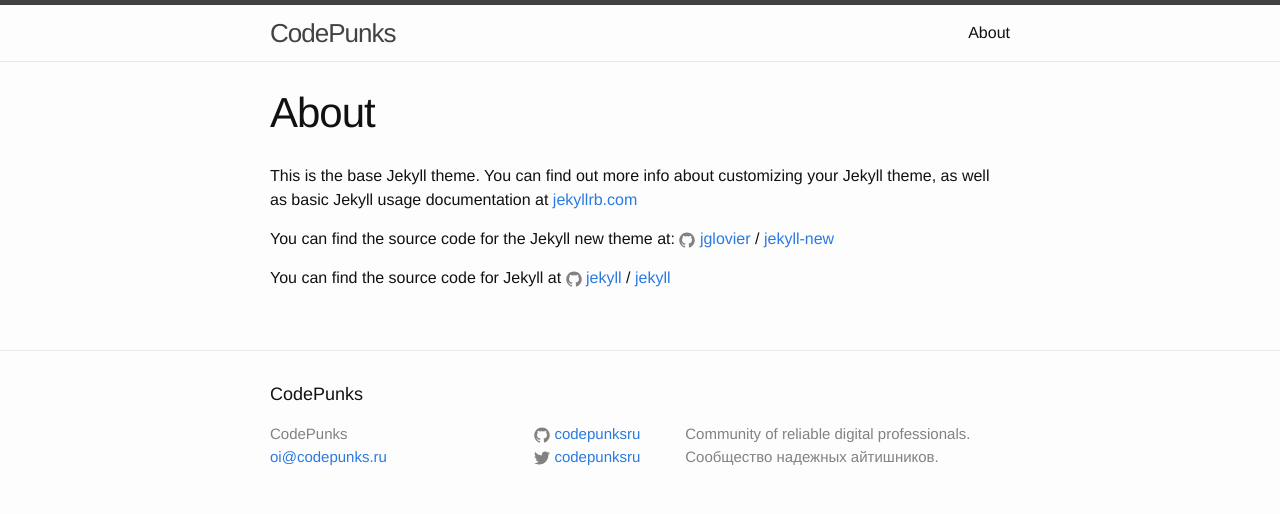
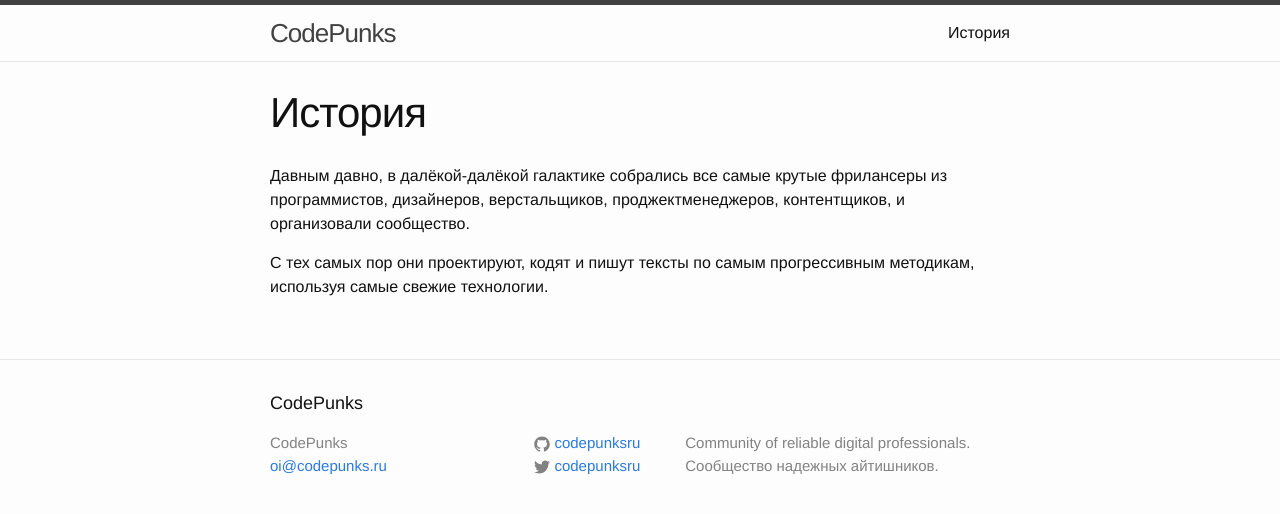
Before and after one commit to codepunksru/codepunksru.github.io, a Jekyll site: the page built from about.md, in a window 1280 px wide. Shown: the top 514 px of the page. Built offline with Jekyll 4.4.1, drawn with Linux system fonts in a browser that asks for light colours.

Commit message:
История
Глава №1

```diff
--- a/about.md
+++ b/about.md
@@ -1,15 +1,9 @@
 ---
 layout: page
-title: About
+title: История
 permalink: /about/
 ---
 
-This is the base Jekyll theme. You can find out more info about customizing your Jekyll theme, as well as basic Jekyll usage documentation at [jekyllrb.com](http://jekyllrb.com/)
+Давным давно, в далёкой-далёкой галактике собрались все самые крутые фрилансеры из программистов, дизайнеров, верстальщиков, проджектменеджеров, контентщиков, и организовали сообщество.
 
-You can find the source code for the Jekyll new theme at:
-{% include icon-github.html username="jglovier" %} /
-[jekyll-new](https://github.com/jglovier/jekyll-new)
-
-You can find the source code for Jekyll at
-{% include icon-github.html username="jekyll" %} /
-[jekyll](https://github.com/jekyll/jekyll)
+С тех самых пор они проектируют, кодят и пишут тексты по самым прогрессивным методикам, используя самые свежие технологии.
```
